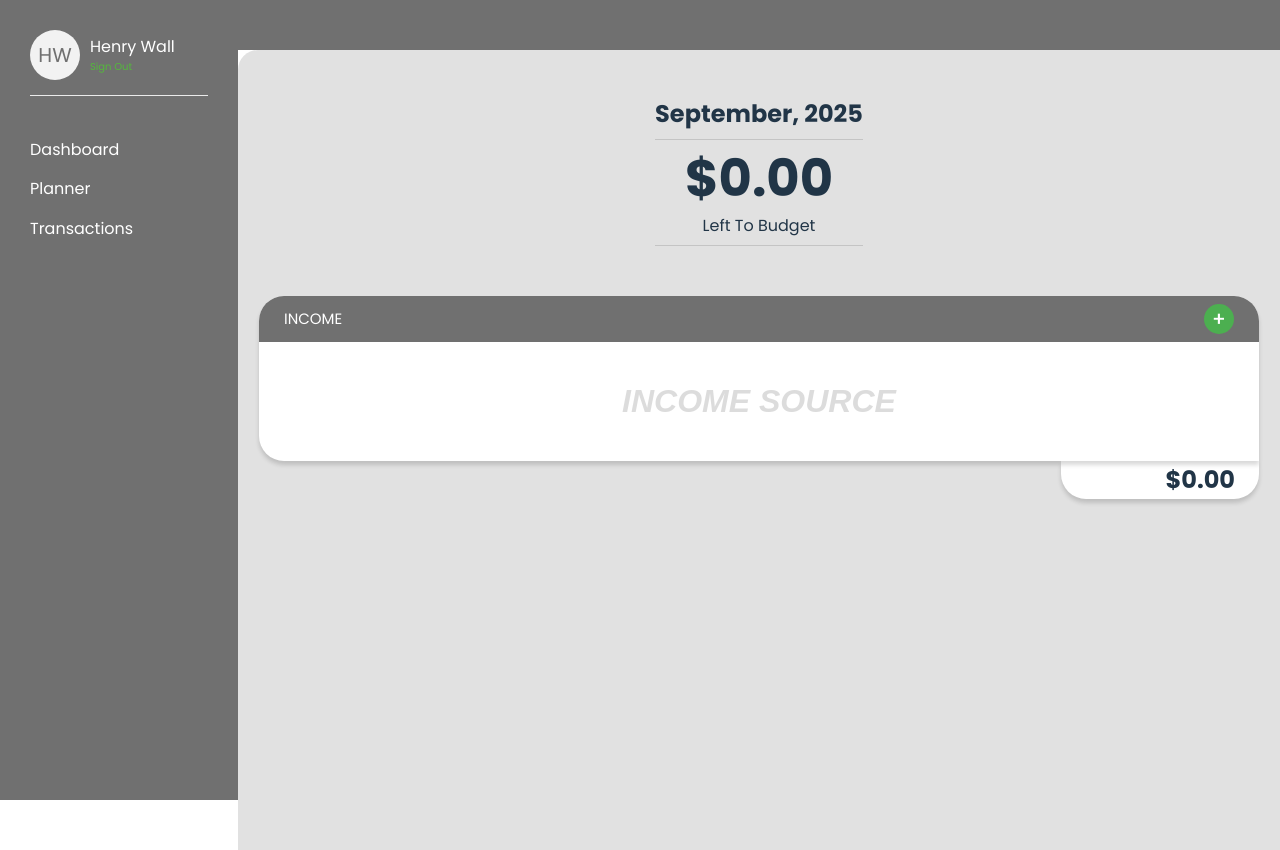
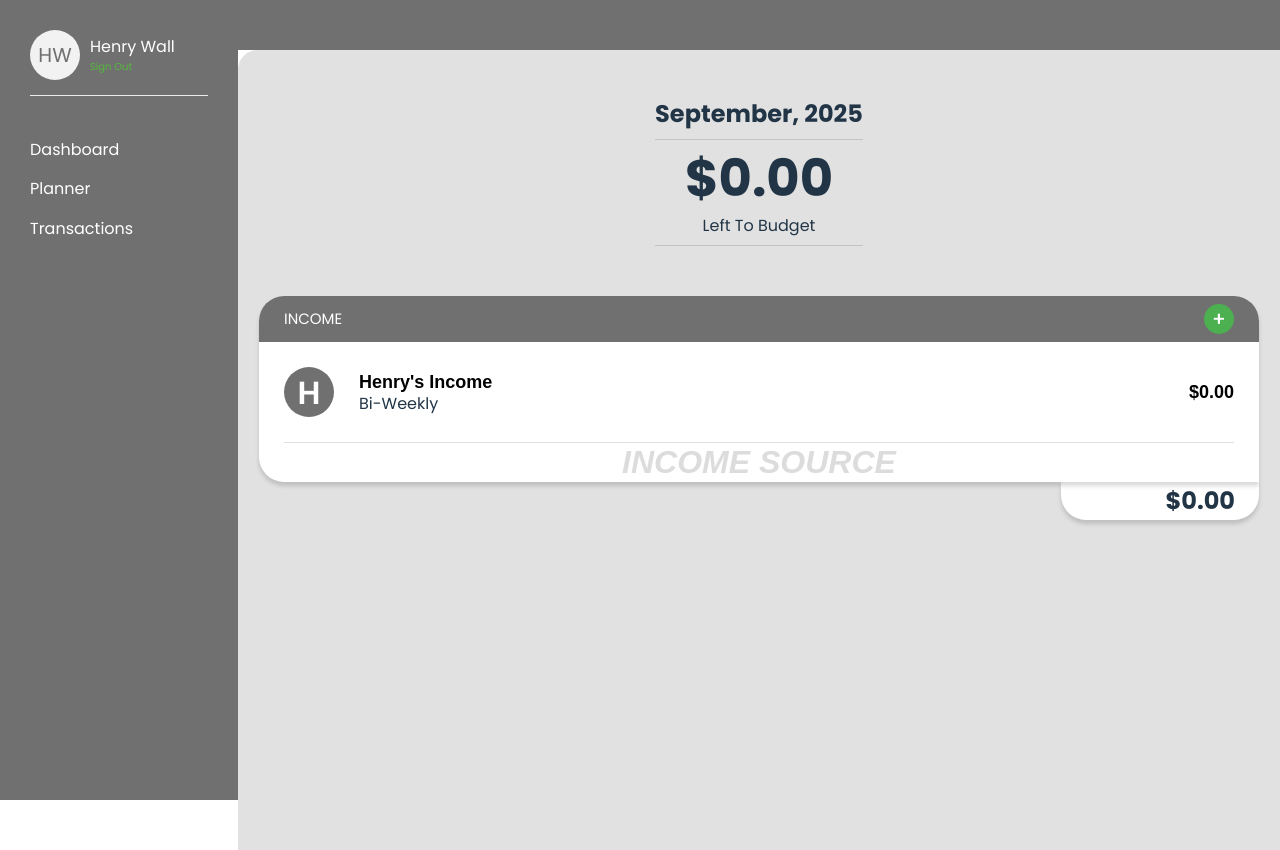
Before and after one commit to Henrywall85/BudgetQuest, a React (Vite) app: page / in a window 1280 px wide. Both pictures are taken after a click on the button "Start Planning For This Month". Built offline with nearby package versions, Linux system fonts and the light colour scheme.

Commit message:
Improved income source section

```diff
--- a/src/components/Income_Card.css
+++ b/src/components/Income_Card.css
@@ -25,10 +25,7 @@
     padding: 0 25px 0 25px;
     background: #707070FF;
     border-radius: 25px 25px 0 0;
-}
-
-.card-header h3{
-    padding: 14px 0 14px 0;
+    /* padding: 0; */
 }
 
 .add-income-button{
@@ -47,7 +44,8 @@
 
 .income-container{
     text-align: center;
-    padding: 40px 0 40px 0;
+    padding: 0 25px 0 25px;
+    /* border: 1px red dashed; */
 }
 
 .income-container h2{
@@ -56,6 +54,44 @@
     font-size: 32px;
     font-weight: 600;
     color: rgba(112, 112, 112, .245);
+}
+/* Income Section */
+
+.income-section{
+    display: flex;
+    padding: 25px 0 25px 0;
+    border-bottom: 1px solid #E0E0E0;
+    gap: 25px;
+    align-items: center;
+}
+
+.income-section-icon{
+    display: flex;
+    align-items: center;
+    justify-content: center;
+    width: 50px;
+    height: 50px;
+    border-radius: 50%;
+    background-color: #707070FF;
+    }
+
+.income-section-icon h1{
+    font-size: 32px;
+    color: white;
+    font-weight: 600;
+}
+
+.income-section-source{
+    display: flex;
+    flex-direction: column;
+    align-items: flex-start;
+    flex-grow: 1;
+}
+
+.income-section-source h2, .income-section-amount h2{
+    color: black;
+    font-size: 18px;
+    font-style: normal;
 }
 
 .source-amount{
--- a/src/components/Income_Card.jsx
+++ b/src/components/Income_Card.jsx
@@ -10,6 +10,21 @@ function Income_Card ({title, onAddIncome}){
                 <button className="add-income-button" onClick={onAddIncome}>+</button>
             </div>
             <div className="income-container">
+                <div className="income-section">
+                    <div className="income-section-icon section-container"><h1>H</h1></div>
+
+                    {/* INCOME NAME */}
+                    <div className="income-section-source section-container">
+                        <h2>Henry's Income</h2>
+                        <p>Bi-Weekly</p>
+                    </div>
+
+                    {/* INCOME AMOUNT  */}
+                    <div className="income-section-amount section-container">
+                        <h2>$0.00</h2>
+                    </div>
+
+                </div>
                 <h2>INCOME SOURCE</h2>
             </div>
         </div>
```
